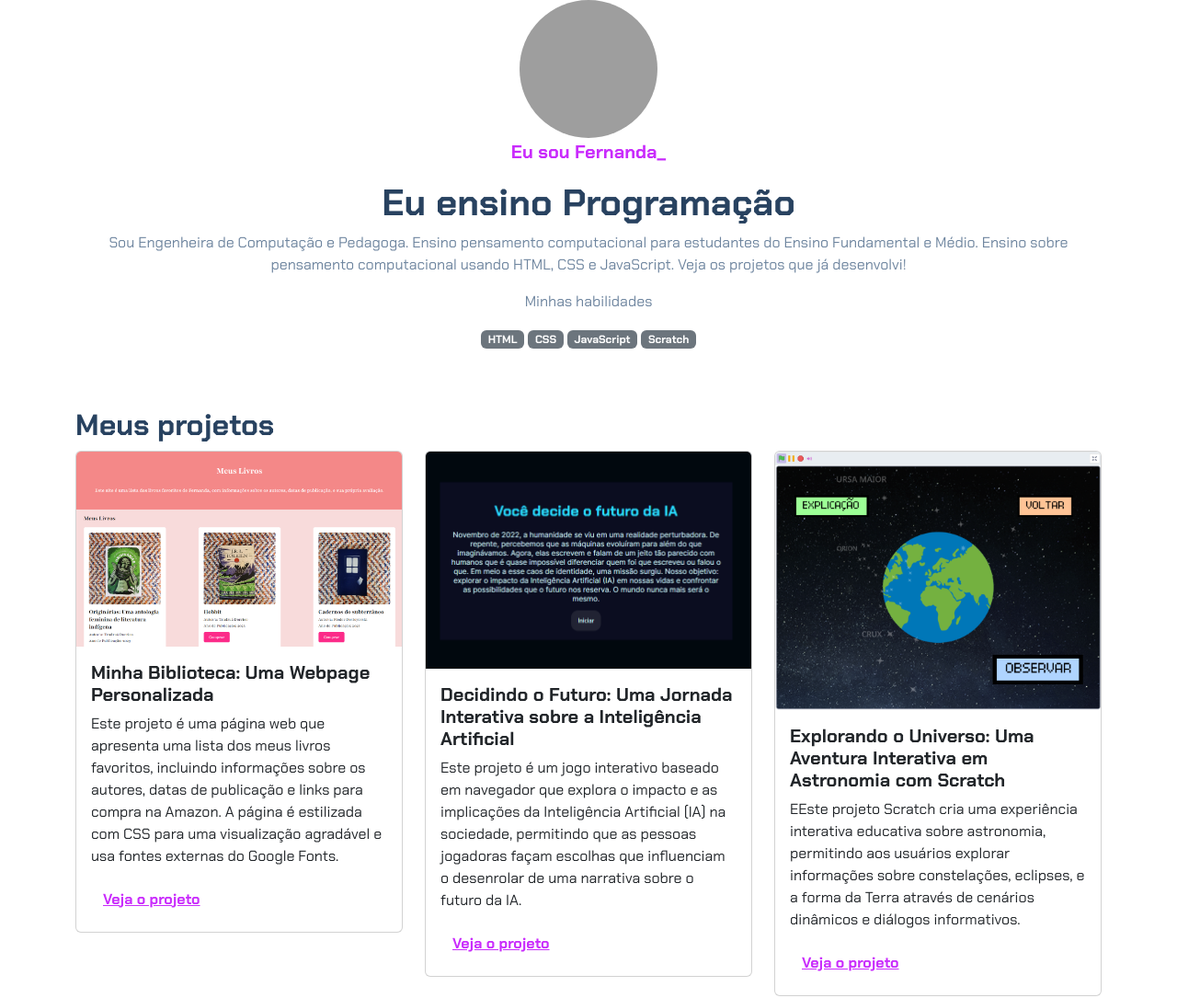
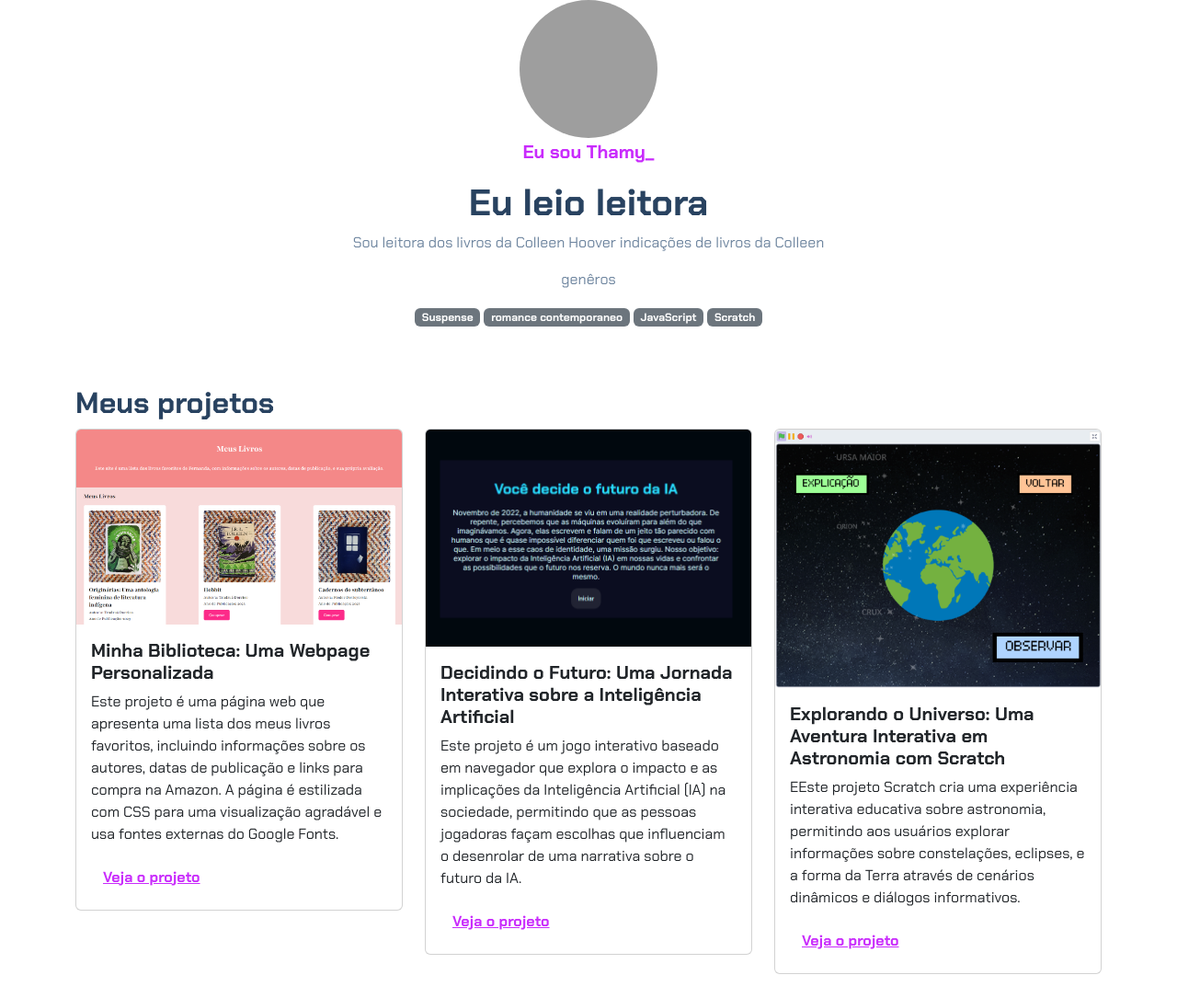
Before and after one commit to Tcccgit/portfolio, a plain HTML site: page portfolio-de-projetos-main/index.html in a window 1280 px wide. Shown: the top 1085 px of the page at 92% size. Drawn offline with nearby package versions, Linux system fonts and the light colour scheme; grey boxes are pictures that could not be loaded.

Commit message:
ldwnev~kw

```diff
--- a/portfolio-de-projetos-main/index.html
+++ b/portfolio-de-projetos-main/index.html
@@ -7,22 +7,21 @@
     <link href="https://cdn.jsdelivr.net/npm/bootstrap@5.3.2/dist/css/bootstrap.min.css" rel="stylesheet">
     <link rel="stylesheet" href="https://cdn.jsdelivr.net/npm/bootstrap-icons@1.11.3/font/bootstrap-icons.min.css">
     <link rel="stylesheet" href="style.css">
-    <title>Meu portfólio</title>
+    <title>portfólio Colleen</title>
 </head>
 
 <body>
     <header class="container text-center">
         <img src="https://i.etsystatic.com/32309677/r/il/bd3e1b/3582617426/il_fullxfull.3582617426_7x8o.jpg" alt="https://i.etsystatic.com/32309677/r/il/bd3e1b/3582617426/il_fullxfull.3582617426_7x8o.jpg" class="rounded-circle" width="150" height="150"
             srcset="">
-        <p class="lead">Eu sou Fernanda_</p>
-        <h1>Eu ensino Programação</h1>
-        <p>Sou Engenheira de Computação e Pedagoga. Ensino pensamento computacional para estudantes do Ensino
-            Fundamental e Médio. Ensino sobre pensamento computacional usando HTML, CSS e JavaScript. Veja os projetos
-            que já desenvolvi!</p>
-        <p>Minhas habilidades</p>
+        <p class="lead">Eu sou Thamy_</p>
+        <h1>Eu leio leitora</h1>
+        <p>Sou leitora dos livros da Colleen Hoover
+            indicações de livros da Colleen </p>
+        <p>genêros</p>
         <div>
-            <p class="badge bg-secondary">HTML</p>
-            <p class="badge bg-secondary">CSS</p>
+            <p class="badge bg-secondary">Suspense</p>
+            <p class="badge bg-secondary">romance contemporaneo</p>
             <p class="badge bg-secondary">JavaScript</p>
             <p class="badge bg-secondary">Scratch</p>
         </div>
```
